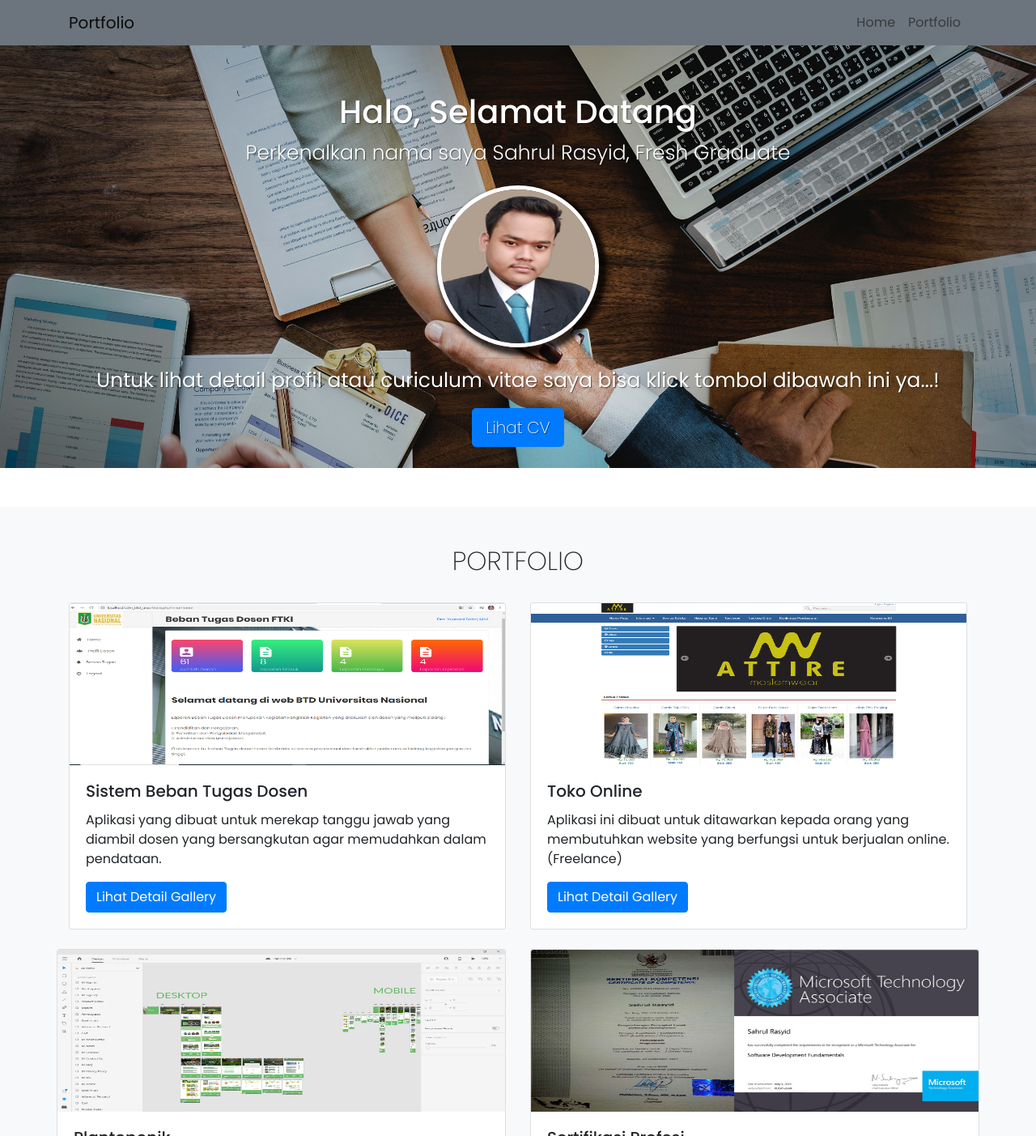
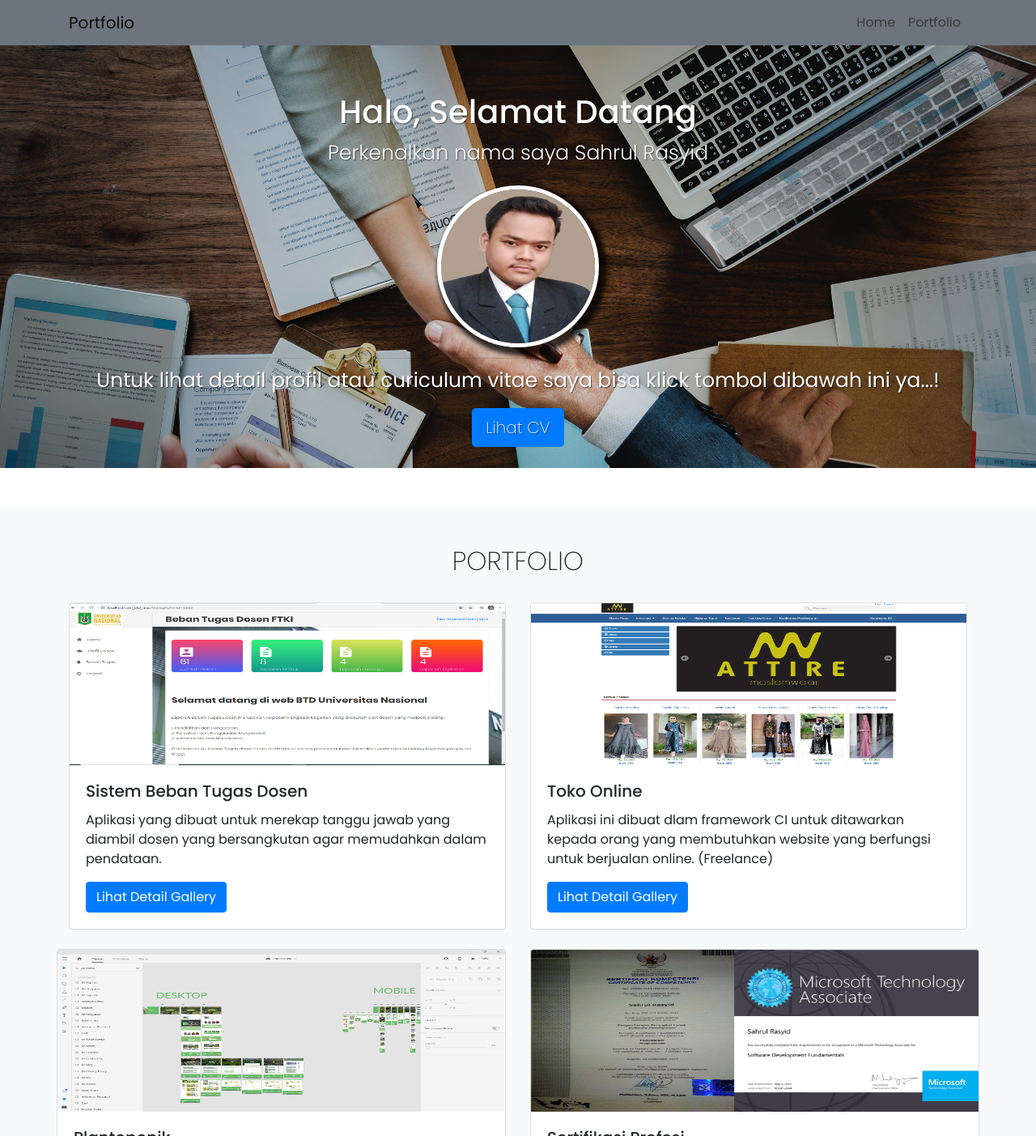
Before and after one commit to SahrulRasyid98/SahrulRasyid98.github.io, a plain HTML site: page index.html in a window 1280 px wide. Shown: the top 1403 px of the page at 81% size. Drawn offline with nearby package versions, Linux system fonts and the light colour scheme.

Commit message:
rubah sedikit di deskripsi

```diff
--- a/index.html
+++ b/index.html
@@ -42,7 +42,7 @@
     <div class="jumbotron jumbotron-fluid background-img">
       <div class="container text-center text-white">
         <h1 class="display-6">Halo, Selamat Datang</h1>
-        <p class="lead">Perkenalkan nama saya Sahrul Rasyid, Fresh Graduate</p>
+        <p class="lead">Perkenalkan nama saya Sahrul Rasyid</p>
         <img src="img/PotoJas.jpg" alt="rasyid" class="rounded-circle">
         <hr class="my-2">
         <p>Untuk lihat detail profil atau curiculum vitae saya bisa klick tombol dibawah ini ya...!</p>
@@ -77,7 +77,7 @@
               <img src="mini-gallery-master/img/toko1.png" class="card-img-top" alt="...">
               <div class="card-body">
                 <h5 class="card-title">Toko Online</h5>
-                <p class="card-text">Aplikasi ini dibuat untuk ditawarkan kepada orang yang membutuhkan website yang berfungsi untuk berjualan online. (Freelance)</p>
+                <p class="card-text">Aplikasi ini dibuat dlam framework CI untuk ditawarkan kepada orang yang membutuhkan website yang berfungsi untuk berjualan online. (Freelance)</p>
                 <a href="mini-gallery-master/tokoonline.html" class="btn btn-primary">Lihat Detail Gallery</a>
               </div>
             </div>
```
Also changed, not shown: 1 other file.
